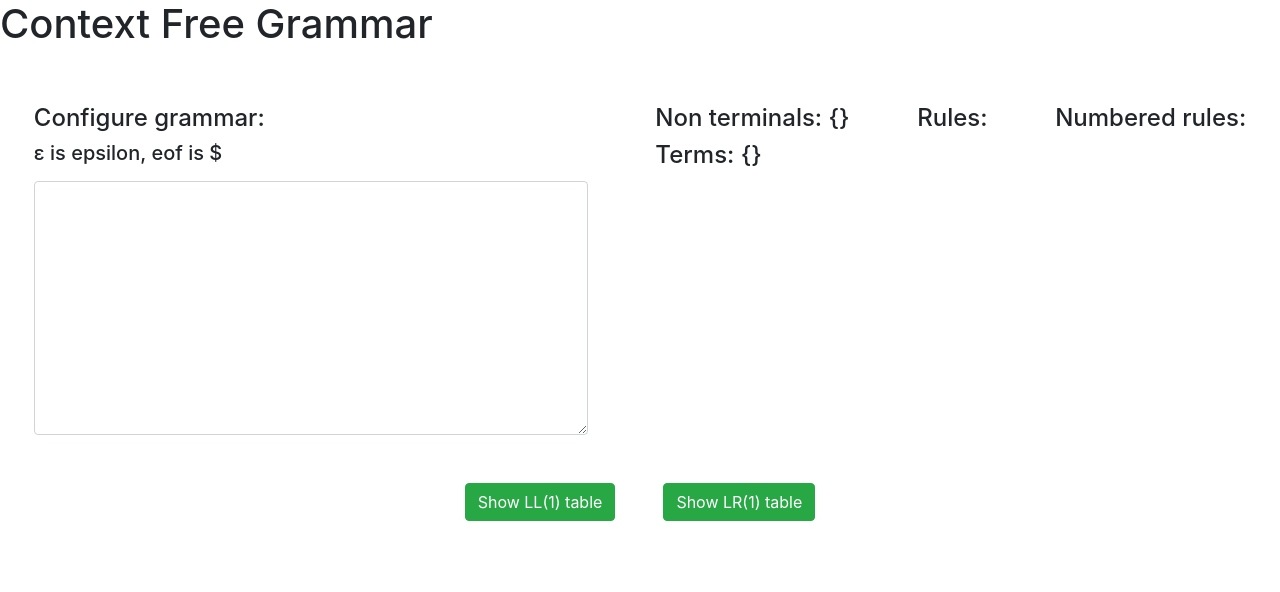
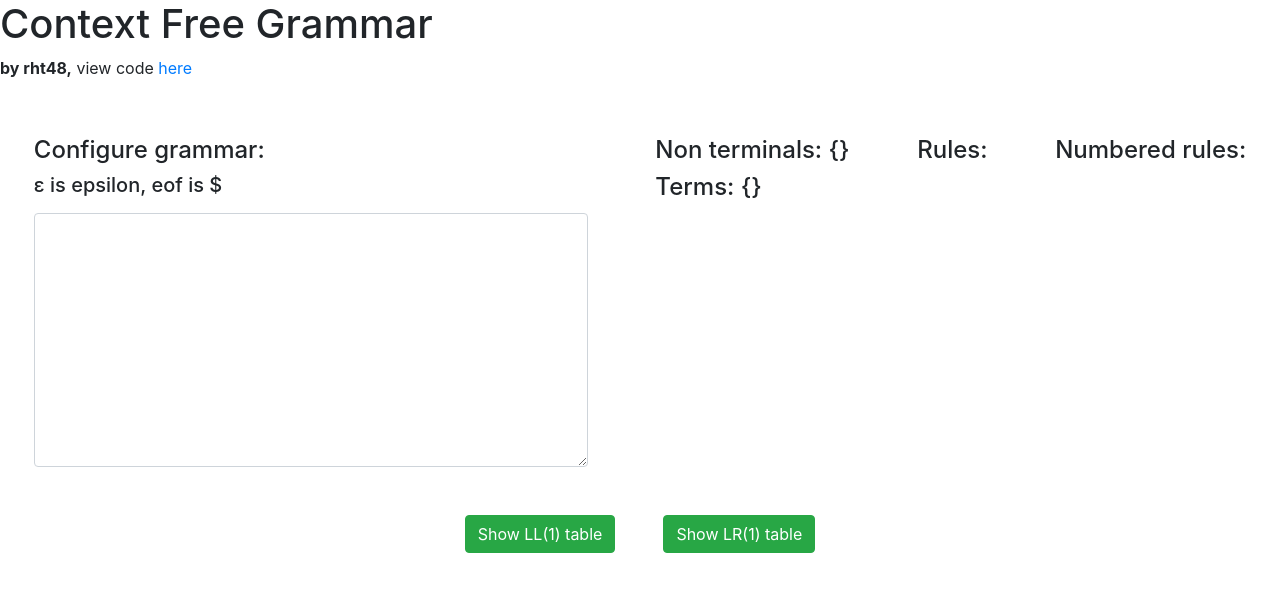
Before and after one commit to rht48/context-free-grammar-remake, an Angular app: page /home in a window 1280 px wide. Shown: the top 592 px of the page. Built offline with nearby package versions, Linux system fonts and the light colour scheme.

Commit message:
Add link to code page

```diff
--- a/src/app/pages/home/home.page.html
+++ b/src/app/pages/home/home.page.html
@@ -1,4 +1,5 @@
 <h1>Context Free Grammar</h1>
+<p><b>by rht48,</b> view code <a href="https://github.com/rht48/context-free-grammar-remake">here</a></p>
 
 <app-config-grammar (grammarEmitter)="setGrammar($event)"></app-config-grammar>
 
--- a/src/app/pages/home/services/calc-lr.service.ts
+++ b/src/app/pages/home/services/calc-lr.service.ts
@@ -370,7 +370,7 @@ export class CalcLrService {
         // What to do based on the actions
         // If we have accept, then we can stop here
         // If the action is shift, then we add the input and the state number to the stack and delete the first element of the input
-        // If the action is reduct, delete all the terms from the rule number and replace it with the non terminal
+        // If the action is reduction, delete all the terms from the rule number and replace it with the non terminal
         if(action === "acc") {
           finished = true;
           return res;
```
